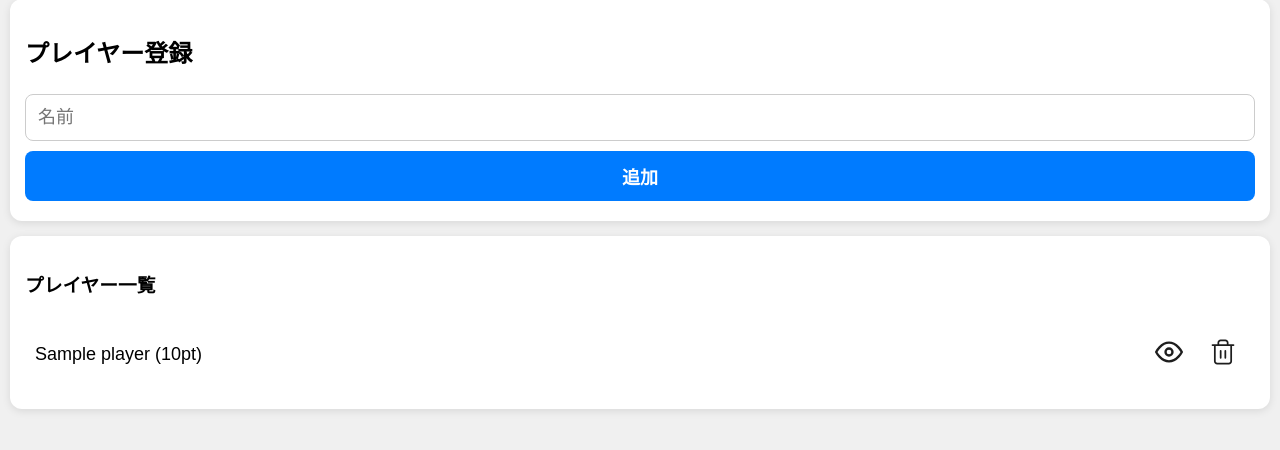
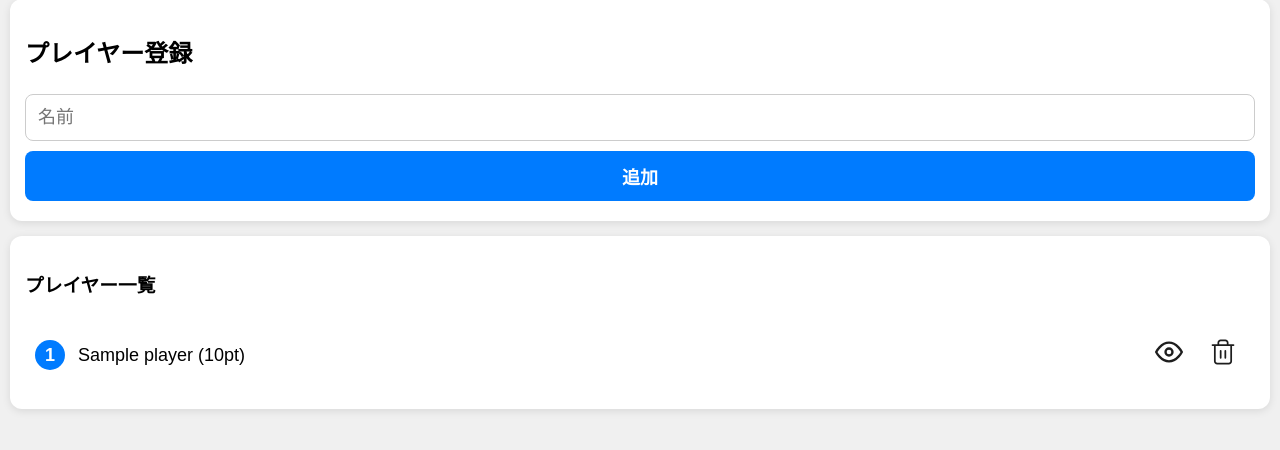
Before and after one commit to gewjeowe3943/casino_system, a Flask app: page / in a window 1280 px wide. Shown: the part 71-521 px from the top of the page. Run offline with Flask 3, Linux system fonts and the light colour scheme; tables that the repository leaves empty hold one stand-in row (values such as "Sample post").

Commit message:
added number display

```diff
--- a/templates/index.html
+++ b/templates/index.html
@@ -3,7 +3,7 @@
 <head>
     <meta charset="UTF-8">
     <meta name="viewport" content="width=device-width, initial-scale=1.0, maximum-scale=1.5, user-scalable=yes">
-    <title>カジノシステム v2</title>
+    <title>カジノシステム v2（番号表示付き）</title>
     <link rel="icon" type="image/svg+xml" href="/static/favicon/favicon.svg">
     <style>
         * { box-sizing: border-box; }
@@ -38,6 +38,19 @@
         }
         .player-list li:last-child { border-bottom: none; }
         .player-info { flex: 1; }
+        /* 番号表示用 */
+        .player-number {
+            display: inline-block;
+            background: #007bff;
+            color: white;
+            border-radius: 50%;
+            width: 30px;
+            height: 30px;
+            text-align: center;
+            line-height: 30px;
+            font-weight: bold;
+            margin-right: 8px;
+        }
         .icon-btn {
             background: none; border: none; padding: 8px; cursor: pointer; width: auto;
         }
@@ -52,6 +65,13 @@
         }
         .player-block.selected { border-color: #007bff; background: #cce5ff; }
         .player-block .name { font-weight: bold; font-size: 18px; }
+        .player-block .name .player-number {
+            width: 24px;
+            height: 24px;
+            line-height: 24px;
+            font-size: 14px;
+            margin-right: 4px;
+        }
         .player-block .points { font-size: 16px; color: #555; }
         .player-block .bet-input {
             width: 100%; margin-top: 5px; font-size: 16px; padding: 8px;
@@ -240,12 +260,27 @@
             return allPlayers;
         }
 
+        // ========== 番号付きプレイヤー情報を生成（配列の順番を固定番号とする） ==========
+        function getNumberedPlayers() {
+            // allPlayers を id 順（または登録順）にソートして番号を振る
+            // ここでは id の昇順とする（DBのAUTOINCREMENTなので登録順とほぼ一致）
+            const sorted = [...allPlayers].sort((a, b) => a.id - b.id);
+            return sorted.map((player, index) => ({
+                ...player,
+                displayNumber: index + 1
+            }));
+        }
+
         // ========== エントリーリスト描画 ==========
         function renderEntryList() {
+            const numberedPlayers = getNumberedPlayers();
             const list = document.getElementById('player-list');
-            list.innerHTML = allPlayers.map(p => `
+            list.innerHTML = numberedPlayers.map(p => `
                 <li>
-                    <span class="player-info">${p.name} (${p.points}pt)</span>
+                    <span class="player-info">
+                        <span class="player-number">${p.displayNumber}</span>
+                        ${p.name} (${p.points}pt)
+                    </span>
                     <button class="icon-btn eye-toggle" data-id="${p.id}">
                         <img src="/static/icons/${eyeState[p.id] ? 'eye.svg' : 'eye-closed.svg'}" alt="eye">
                     </button>
@@ -286,13 +321,17 @@
 
         // ========== セレクトタブ描画 ==========
         function renderSelectTab() {
+            const numberedPlayers = getNumberedPlayers();
             const list = document.getElementById('select-player-list');
-            list.innerHTML = allPlayers.map(p => {
+            list.innerHTML = numberedPlayers.map(p => {
                 const checked = selectedPlayers.has(p.id) ? 'checked' : '';
                 return `
                     <li>
                         <input type="checkbox" class="checkbox-large" data-id="${p.id}" ${checked}>
-                        <span class="player-info">${p.name} (${p.points}pt)</span>
+                        <span class="player-info">
+                            <span class="player-number">${p.displayNumber}</span>
+                            ${p.name} (${p.points}pt)
+                        </span>
                     </li>
                 `;
             }).join('');
@@ -314,8 +353,10 @@
 
         // ========== ポイントタブ：選択中プレイヤーのブロック描画 ==========
         function renderPointsBlocks() {
-            const container = document.getElementById('selected-players-block');
-            const selectedArray = allPlayers.filter(p => selectedPlayers.has(p.id));
+            const container = document.getElementById('selected-players-block'); // 先に宣言
+            if (!container) return; // 念のため
+            const numberedPlayers = getNumberedPlayers();
+            const selectedArray = numberedPlayers.filter(p => selectedPlayers.has(p.id));
             if (selectedArray.length === 0) {
                 container.innerHTML = '<p>セレクトタブでプレイヤーを選択してください</p>';
                 return;
@@ -326,7 +367,10 @@
                 const betValue = betAmounts[p.id] !== undefined ? betAmounts[p.id] : 1;
                 return `
                     <div class="player-block ${isSelected ? 'selected' : ''}" data-id="${p.id}">
-                        <div class="name">${p.name}</div>
+                        <div class="name">
+                            <span class="player-number">${p.displayNumber}</span>
+                            ${p.name}
+                        </div>
                         <div class="points">${p.points}pt</div>
                         <input type="text" class="bet-input" id="bet-${p.id}" value="${betValue}" placeholder="掛け金" inputmode="numeric">
                     </div>
@@ -493,7 +537,8 @@
 
         // ========== ランキング描画（目が開いている人のみ） ==========
         function renderRanking() {
-            const visiblePlayers = allPlayers.filter(p => eyeState[p.id] === true);
+            const numberedPlayers = getNumberedPlayers();
+            const visiblePlayers = numberedPlayers.filter(p => eyeState[p.id] === true);
             visiblePlayers.sort((a, b) => b.points - a.points);
             let html = '';
             let rank = 1;
@@ -509,7 +554,7 @@
                 let samePoints = [];
                 let j = i;
                 while (j < visiblePlayers.length && visiblePlayers[j].points === current.points) {
-                    samePoints.push(visiblePlayers[j].name);
+                    samePoints.push(`#${visiblePlayers[j].displayNumber} ${visiblePlayers[j].name}`);
                     j++;
                 }
                 const namesStr = samePoints.join(', ');
@@ -531,10 +576,11 @@
             document.getElementById('ranking-list').innerHTML = html || '<p>ランキング表示可能なプレイヤーがいません</p>';
         }
 
-        // ========== 管理用プレイヤーセレクト ==========
+        // ========== 管理用プレイヤーセレクト（番号付き） ==========
         function renderAdminSelect() {
+            const numberedPlayers = getNumberedPlayers();
             const sel = document.getElementById('admin-player-select');
-            sel.innerHTML = allPlayers.map(p => `<option value="${p.id}">${p.name} (${p.points}pt)</option>`).join('');
+            sel.innerHTML = numberedPlayers.map(p => `<option value="${p.id}">#${p.displayNumber} ${p.name} (${p.points}pt)</option>`).join('');
         }
 
         // ========== 全体リフレッシュ ==========
```
